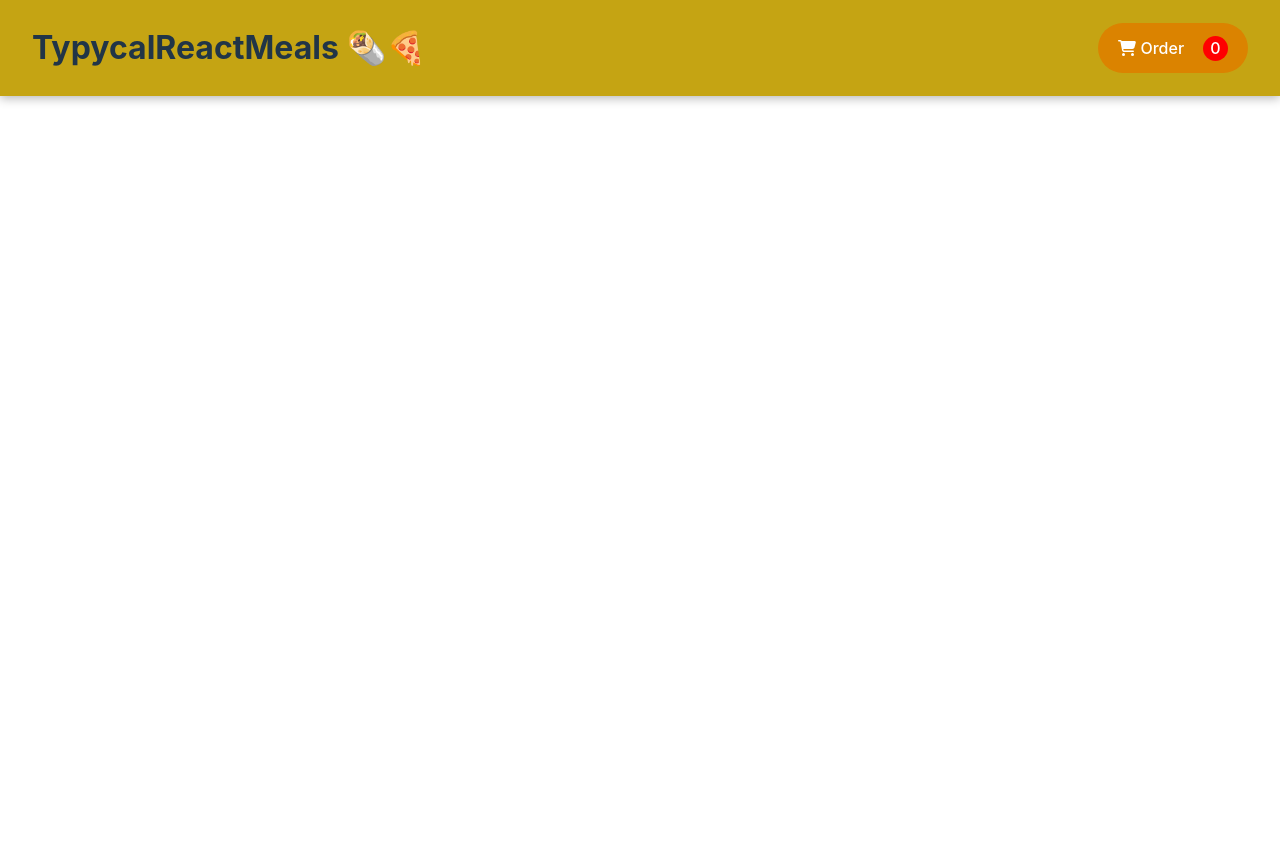
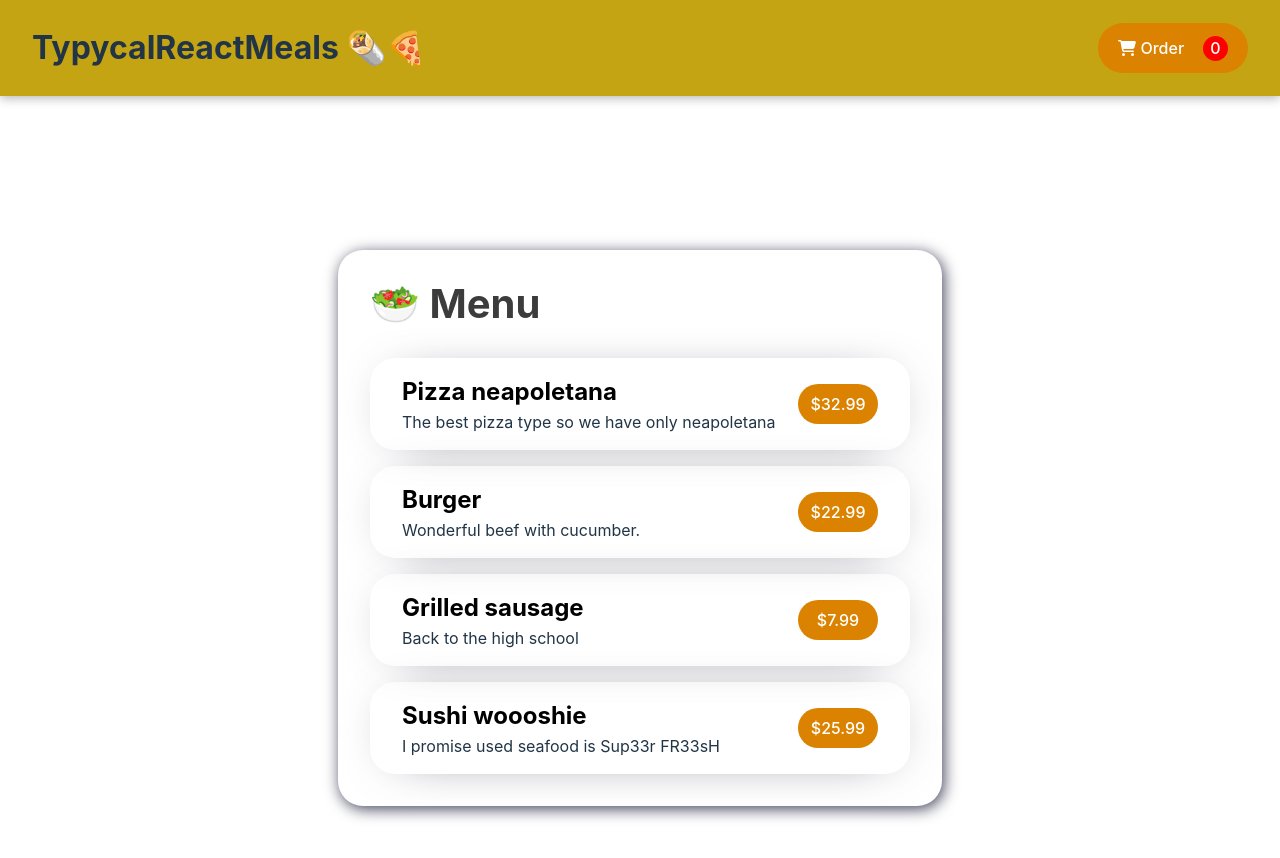
Before and after one commit to michalmlk/food-order-website, a React (Vite) app: page / in a window 1280 px wide. Shown: the top 858 px of the page. Before the commit the page ends 800 px from the top, so only its background shows below. Built offline with nearby package versions, Linux system fonts and the light colour scheme.

Commit message:
menu component, menuItem component

```diff
--- a/src/App.tsx
+++ b/src/App.tsx
@@ -1,11 +1,16 @@
 import React from 'react';
 import './App.css';
 import Header from './components/Layout/Header/Header';
+import PageContent from './components/Layout/PageContent/PageContent';
+import MealList from './components/MealList/MealList';
 
 function App() {
     return (
         <React.Fragment>
             <Header onCartOpen={() => console.log('cart opened')} />
+            <PageContent>
+                <MealList />
+            </PageContent>
         </React.Fragment>
     );
 }
--- /dev/null
+++ b/src/components/Layout/PageContent/PageContent.scss
@@ -0,0 +1,8 @@
+.page-content {
+    margin-top: 6rem;
+    display: flex;
+    padding: 2rem;
+    justify-content: center;
+    align-items: center;
+    min-height: 100vh;
+}
--- /dev/null
+++ b/src/components/Layout/PageContent/PageContent.tsx
@@ -0,0 +1,12 @@
+import React, { ReactElement } from 'react';
+import './PageContent.scss';
+
+interface PageContentProps {
+    children: ReactElement | ReactElement[];
+}
+
+const PageContent: React.FC<PageContentProps> = ({ children }) => {
+    return <div className="page-content">{children}</div>;
+};
+
+export default PageContent;
--- /dev/null
+++ b/src/components/MealList/MealList.scss
@@ -0,0 +1,20 @@
+.meals-content {
+    display: flex;
+    flex-direction: column;
+    width: 100%;
+    align-items: flex-start;
+
+    .list-header {
+        h1 {
+         color: #3c3c3c;
+        }
+        margin-bottom: 2rem;
+     }
+
+     .menu-list {
+         display: flex;
+         flex-direction: column;
+         width: 100%;
+         gap: 1rem;
+     }
+}
--- /dev/null
+++ b/src/components/MealList/MealList.tsx
@@ -0,0 +1,26 @@
+import React from 'react';
+import Card from '../UI/Card/Card';
+import './MealList.scss';
+
+import { MOCKED_MEALS } from '../../assets/mockedMeals';
+import MenuItem from './MenuItem/MenuItem';
+
+const MealList: React.FC<{}> = () => {
+    return (
+        <Card>
+            <div className="meals-content">
+                <div className="list-header">
+                    <h1>🥗 Menu</h1>
+                </div>
+                <div className="menu-list">
+                    {MOCKED_MEALS.map((meal) => {
+                        console.log(meal);
+                        return <MenuItem meal={meal} />;
+                    })}
+                </div>
+            </div>
+        </Card>
+    );
+};
+
+export default MealList;
--- /dev/null
+++ b/src/components/MealList/MenuItem/MenuItem.scss
@@ -0,0 +1,20 @@
+.menu-item {
+    display: flex;
+    justify-content: space-between;
+    align-items: center;
+    border-radius: 25px;
+    box-shadow: 2px 3px 52px -28px rgba(66, 68, 90, 1);
+    padding: 1rem 2rem;
+
+    .details {
+        display: flex;
+        flex-direction: column;
+        justify-content: center;
+        align-items: flex-start;
+
+        h2 {
+            color: #000000;
+            margin: 0;
+        }
+    }
+}
--- /dev/null
+++ b/src/components/MealList/MenuItem/MenuItem.tsx
@@ -0,0 +1,25 @@
+import React from 'react';
+import './MenuItem.scss';
+import Button from '../../UI/Button/Button';
+
+interface Meal {
+    id: number;
+    name: string;
+    description: string;
+    price: number;
+    alergens: Array<string>;
+}
+
+const MenuItem: React.FC<{ meal: Meal }> = ({ meal }) => {
+    return (
+        <div className="menu-item">
+            <div className="details">
+                <h2>{meal.name}</h2>
+                <div className="details">{meal.description}</div>
+            </div>
+            <Button onClick={() => console.log('added')}>${meal.price.toString()}</Button>
+        </div>
+    );
+};
+
+export default MenuItem;
--- /dev/null
+++ b/src/components/UI/Button/Button.scss
@@ -0,0 +1,18 @@
+.button {
+    display: flex;
+    justify-content: center;
+    align-items: center;
+    gap: 1rem;
+    border-radius: 25px;
+    background-color: var(--color-accent);
+    color: #fff;
+    transition: all .2s ease;
+    height: 40px;
+    width: 80px;
+    font-size: 1rem;
+
+    &:hover {
+        border-color: transparent;
+        background-color: rgb(186, 112, 1);
+    }
+}
--- /dev/null
+++ b/src/components/UI/Button/Button.tsx
@@ -0,0 +1,17 @@
+import React, { ReactElement } from 'react';
+import './Button.scss';
+
+interface ButtonProps {
+    children: ReactElement | string[] | number;
+    onClick: () => void;
+}
+
+const Button: React.FC<ButtonProps> = ({ onClick, children }) => {
+    return (
+        <button className="button" onClick={onClick}>
+            {children}
+        </button>
+    );
+};
+
+export default Button;
--- /dev/null
+++ b/src/components/UI/Card/Card.scss
@@ -0,0 +1,14 @@
+.card {
+    display: flex;
+    justify-content: start;
+    align-items: center;
+    box-shadow: 2px 3px 15px 0px rgba(66, 68, 90, 1);
+    border-radius: 25px;
+    padding: 2rem;
+    min-width: 540px;
+
+    h1 {
+        margin: 0;
+        font-size: 2.5rem;
+    }
+}
--- /dev/null
+++ b/src/components/UI/Card/Card.tsx
@@ -0,0 +1,12 @@
+import React, { ReactElement } from 'react';
+import './Card.scss';
+
+interface CardProps {
+    children: ReactElement | ReactElement[];
+}
+
+const Card: React.FC<CardProps> = ({ children }) => {
+    return <div className="card">{children}</div>;
+};
+
+export default Card;
--- a/src/index.css
+++ b/src/index.css
@@ -2,9 +2,6 @@
   font-family: Inter, system-ui, Avenir, Helvetica, Arial, sans-serif;
   line-height: 1.5;
   font-weight: 400;
-
-  color-scheme: light dark;
-  color: rgba(255, 255, 255, 0.87);
   background-color: #ffffff;
 
   font-synthesis: none;
```
